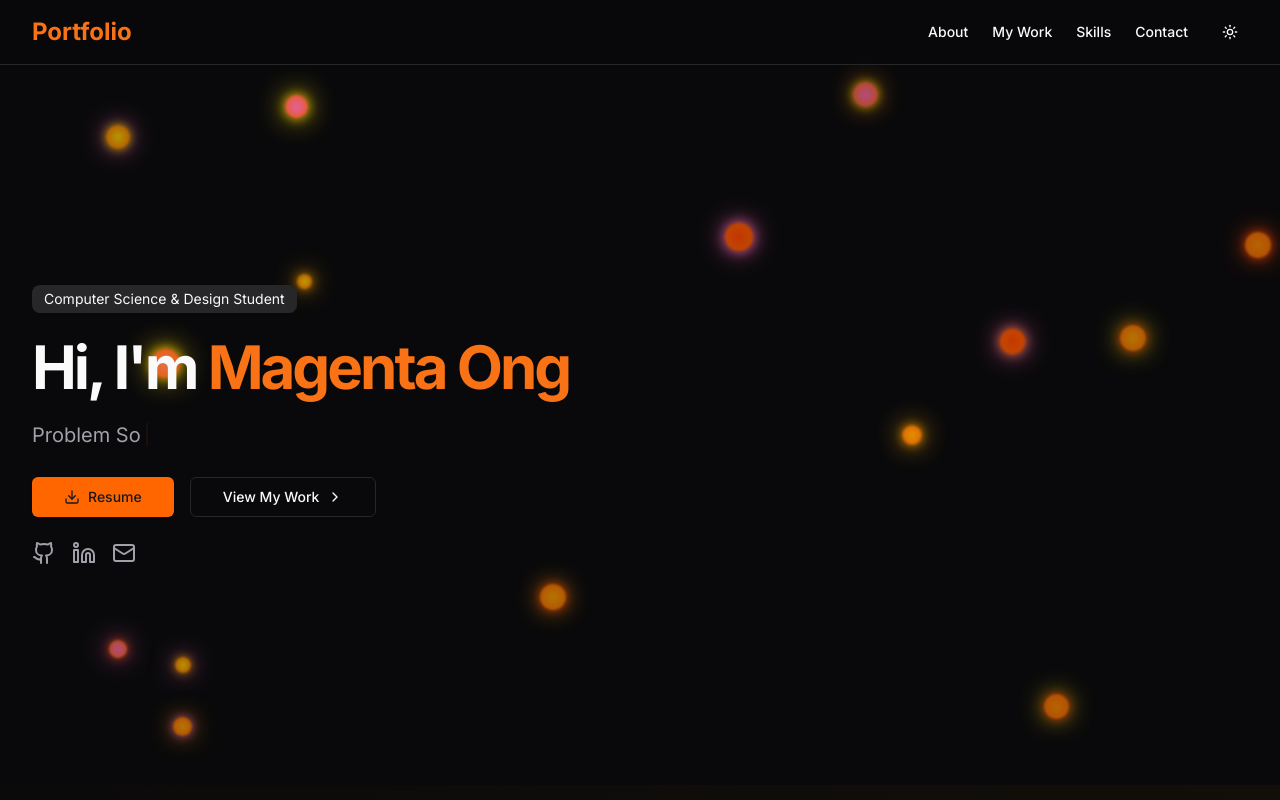
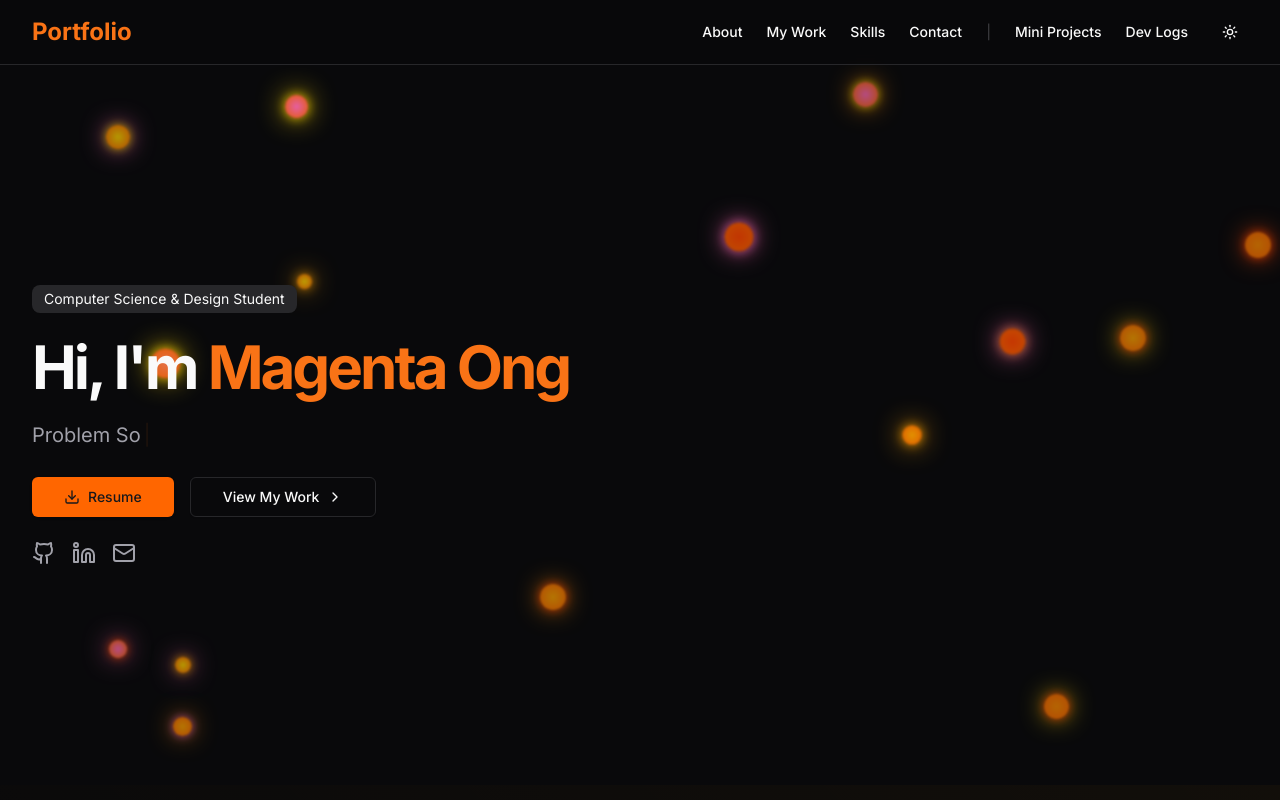
Before and after one commit to magentaong/Portfolio, a Next.js app: page / in a window 1280 px wide. Shown: the top 800 px of the page. Built offline with nearby package versions, Linux system fonts and the light colour scheme.

Commit message:
style: update homepage layout and navbar

```diff
--- a/app/globals.css
+++ b/app/globals.css
@@ -53,6 +53,7 @@
   * {
     @apply border-border;
   }
+
   body {
     @apply bg-background text-foreground;
   }
@@ -63,6 +64,7 @@
     opacity: 0;
     transform: translateY(20px);
   }
+
   to {
     opacity: 1;
     transform: translateY(0);
@@ -78,10 +80,12 @@
     transform: scale(1);
     opacity: 0.7;
   }
+
   50% {
     transform: scale(1.1);
     opacity: 0.9;
   }
+
   100% {
     transform: scale(1);
     opacity: 0.7;
@@ -109,9 +113,11 @@
   0% {
     background-position: 0% 50%;
   }
+
   50% {
     background-position: 100% 50%;
   }
+
   100% {
     background-position: 0% 50%;
   }
@@ -165,3 +171,7 @@ textarea,
 ::-webkit-scrollbar-thumb:hover {
   background: rgba(255, 165, 0, 0.5);
 }
+
+.scrollbar-hide::-webkit-scrollbar {
+  display: none;
+}
--- a/app/page.tsx
+++ b/app/page.tsx
@@ -12,6 +12,8 @@ import About from "@/components/home/About"
 import Projects from "@/components/home/Projects"
 import Skills from "@/components/home/Skills"
 import Contact from "@/components/home/Contact"
+import MiniProjects from "@/components/home/MiniProjects"
+import DevLog from "@/components/home/DevLog"
 
 export default function Home() {
   const { theme, setTheme } = useTheme()
@@ -59,11 +61,31 @@ export default function Home() {
                 { label: "Skills", ref: skillsRef },
                 { label: "Contact", ref: contactRef },
               ].map(({ label, ref }) => (
-                <button key={label} onClick={() => scrollToSection(ref)} className="transition-colors hover:text-orange-500 relative group">
+                <button
+                  key={label}
+                  onClick={() => scrollToSection(ref)}
+                  className="transition-colors hover:text-orange-500 relative group"
+                >
                   {label}
                   <span className="absolute -bottom-1 left-0 w-0 h-0.5 bg-orange-500 transition-all group-hover:w-full" />
                 </button>
               ))}
+
+              {/* Divider */}
+              <span className="text-muted-foreground/30 select-none">|</span>
+
+              {/* Page links */}
+              <Link
+                href="/miniprojects"
+                className="transition-colors hover:text-orange-500 relative group"
+              >
+                Mini Projects
+                <span className="absolute -bottom-1 left-0 w-0 h-0.5 bg-orange-500 transition-all group-hover:w-full" />
+              </Link>
+              <Link href="/devlog" className="transition-colors hover:text-orange-500 relative group">
+                Dev Logs
+                <span className="absolute -bottom-1 left-0 w-0 h-0.5 bg-orange-500 transition-all group-hover:w-full" />
+              </Link>
             </div>
             <Button variant="ghost" size="icon" onClick={() => setTheme(theme === "dark" ? "light" : "dark")} className="h-9 w-9 z-20 relative overflow-hidden group">
               <span className="absolute inset-0 w-full h-full bg-orange-500/10 opacity-0 group-hover:opacity-100 transition-opacity rounded-full" />
@@ -78,6 +100,8 @@ export default function Home() {
         <Hero onViewWork={() => scrollToSection(projectsRef)} mousePosition={mousePosition} />
         <About />
         <Projects sectionRef={projectsRef} />
+        <MiniProjects />
+        <DevLog />
         <Skills sectionRef={skillsRef} />
         <Contact sectionRef={contactRef} />
       </main>
--- a/components/home/Hero.tsx
+++ b/components/home/Hero.tsx
@@ -8,20 +8,14 @@ import { motion } from "framer-motion"
 import { Button } from "@/components/ui/button"
 import { useTypewriter, Cursor } from "react-simple-typewriter"
 
-const container = {
-  hidden: { opacity: 0 },
-  show: { opacity: 1, transition: { staggerChildren: 0.1 } },
-}
-const item = {
-  hidden: { y: 20, opacity: 0 },
-  show: { y: 0, opacity: 1 },
+const container = { hidden: { opacity: 0 }, show: { opacity: 1, transition: { staggerChildren: 0.1 } },}
+const item = { hidden: { y: 20, opacity: 0 }, show: { y: 0, opacity: 1 },}
+
+type Props = { onViewWork: () => void
+mousePosition: { x: number; y: number }
 }
 
-type Props = {
-  onViewWork: () => void
-  mousePosition: { x: number; y: number }
-}
-
+// hehe the mouse thing everyone does
 export default function Hero({ onViewWork, mousePosition }: Props) {
   const [text] = useTypewriter({
     words: ["Aspiring Full Stack Developer", "UI/UX Designer", "Problem Solver", "Creative Thinker"],
@@ -51,7 +45,7 @@ export default function Hero({ onViewWork, mousePosition }: Props) {
             </motion.p>
             <motion.div variants={item} className="flex flex-wrap gap-4">
               <Button asChild size="lg" className="relative z-10 overflow-hidden group">
-                <Link href="/Magenta_Ong_Resume_1.pdf" target="_blank" download>
+                <Link href="/Resume_Summer_2026" target="_blank" download>
                   <span className="absolute inset-0 w-0 h-full bg-orange-600 transition-all duration-300 group-hover:w-full" />
                   <span className="relative flex items-center">
                     <Download className="mr-2 h-4 w-4 transition-transform group-hover:scale-110" />
@@ -88,8 +82,7 @@ export default function Hero({ onViewWork, mousePosition }: Props) {
             style={{
               transform: `translate(${mousePosition.x * 20}px, ${mousePosition.y * 20}px) rotate(${mousePosition.x * 5}deg)`,
               transition: "transform 0.1s ease-out",
-            }}
-          >
+            }}>
             <Image src="/placeholder.svg?height=400&width=400" alt="Magenta Ong" fill className="object-cover" priority />
             <div className="absolute inset-0 bg-gradient-to-tr from-orange-500/20 to-transparent opacity-60 mix-blend-overlay" />
           </motion.div>
```
